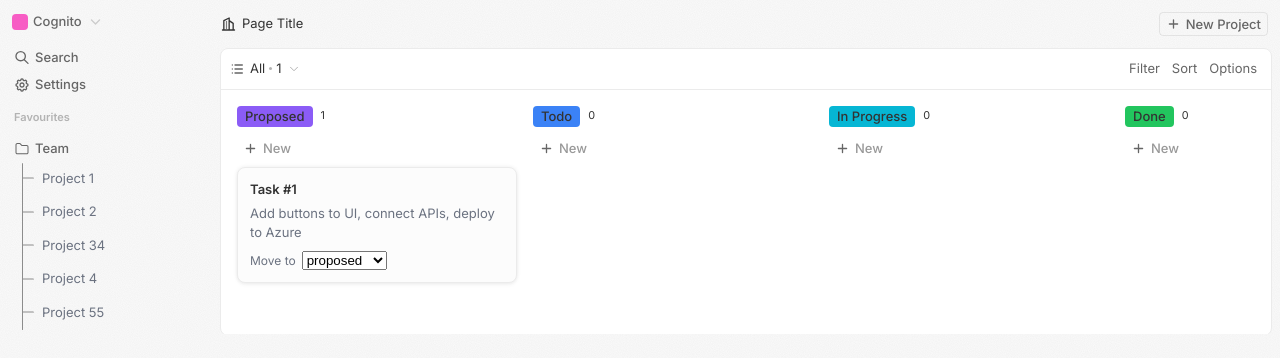
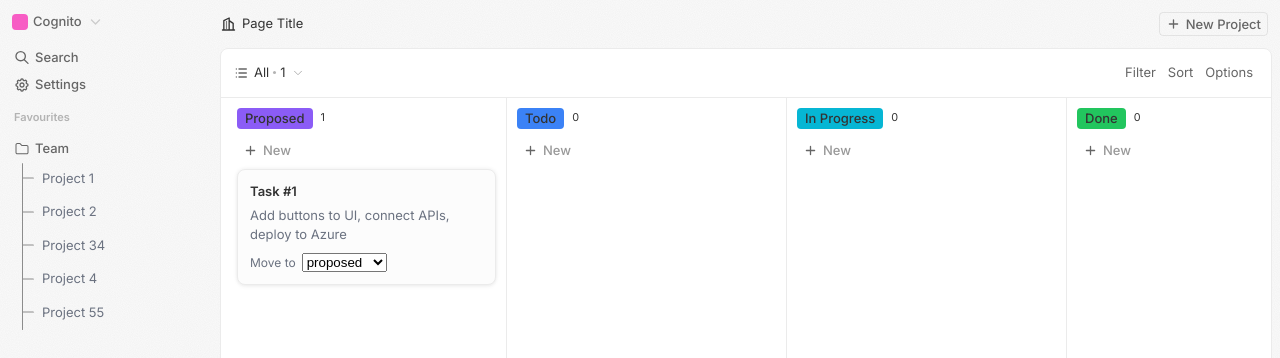
Before and after one commit to AnkitPatel1999/trello, a React (Vite) app: page / in a window 1280 px wide. Shown: the top 358 px of the page. Built offline with nearby package versions, Linux system fonts and the light colour scheme.

Commit message:
column desing updated

```diff
--- a/src/components/board/board.css
+++ b/src/components/board/board.css
@@ -1,8 +1,8 @@
 .board {
   display: grid;
   grid-template-columns: repeat(var(--columns), 280px);
-  gap: 16px;
-  padding: 16px;
+  /* gap: 16px; */
+  padding: 0px 6px;
   width: max-content;
 }
 
@@ -10,7 +10,7 @@
   overflow: auto;
   /* local scroll area */
   width: 100%;
-  height: 100%;
+  height: 100vh;
 }
 
 .board-container {
@@ -28,7 +28,7 @@
 
 .board-header {
   border-bottom: 1px solid #EBEBEB;
-  padding: 8px;
+  padding: 12px;
   display: flex;
   justify-content: space-between;
 }
--- a/src/components/column/column.css
+++ b/src/components/column/column.css
@@ -1,6 +1,9 @@
 .column {
   display: flex;
   flex-direction: column;
+  border-right: 1px solid #EBEBEB;
+  padding: 10px;
+  height: 100vh;
 }
 
 .column-header {
```
